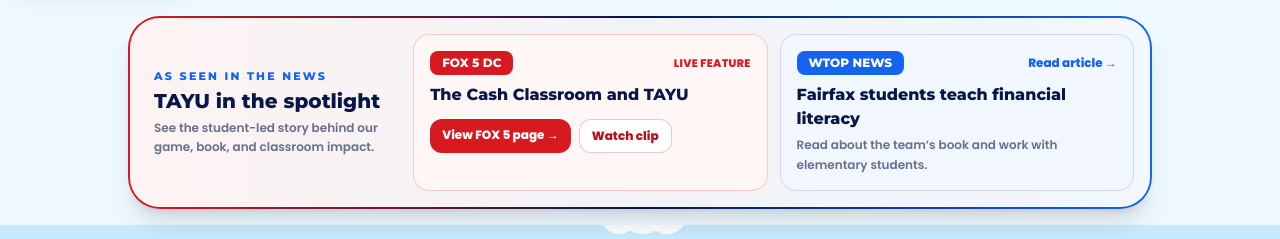
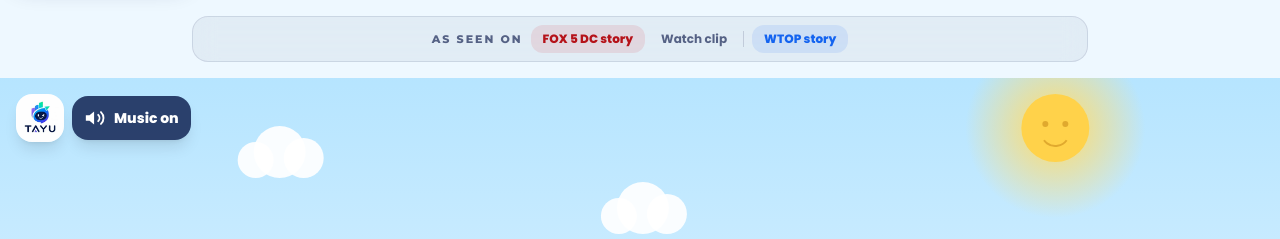
Before and after one commit to dev-rai1/tayu-game, a React (Vite) app in the folder frontend/: page / in a window 1280 px wide. Shown: the top 239 px of the page. Built offline with nearby package versions, Linux system fonts and the light colour scheme; no server answers.

Commit message:
Blend and shorten top media strip

```diff
--- a/frontend/src/components/MediaCoverage.jsx
+++ b/frontend/src/components/MediaCoverage.jsx
@@ -11,35 +11,20 @@ export function MediaCoverage({ compact = false, about = false }) {
   if (compact) {
     return (
       <section className={sectionClass} aria-labelledby={titleId}>
-        <div className="mx-auto max-w-5xl rounded-[2rem] bg-gradient-to-r from-[#d71920] via-navy to-electric p-[2px] shadow-xl">
-          <div className="grid items-stretch gap-3 rounded-[1.85rem] bg-white/95 p-4 backdrop-blur md:grid-cols-[minmax(190px,0.72fr)_1fr_1fr]">
-            <div className="flex flex-col justify-center px-2 text-center md:text-left">
-              <p className="font-display text-[11px] font-extrabold uppercase tracking-[0.2em] text-electric">As seen in the news</p>
-              <h2 id={titleId} className="mt-1 font-display text-xl font-extrabold leading-tight text-navy">TAYU in the spotlight</h2>
-              <p className="mt-1 text-xs font-semibold leading-relaxed text-navy/60">See the student-led story behind our game, book, and classroom impact.</p>
-            </div>
-
-            <div className="rounded-2xl border border-[#d71920]/20 bg-[#fff6f6] p-4 transition hover:-translate-y-0.5 hover:shadow-md">
-              <div className="flex items-center justify-between gap-3">
-                <span className="rounded-lg bg-[#d71920] px-3 py-1 font-display text-xs font-extrabold text-white">FOX 5 DC</span>
-                <span className="text-[11px] font-extrabold uppercase tracking-wide text-[#d71920]">Live feature</span>
-              </div>
-              <p className="mt-2 font-display text-base font-extrabold text-navy">The Cash Classroom and TAYU</p>
-              <div className="mt-3 flex flex-wrap gap-2">
-                <a href={FOX_PAGE_URL} target="_blank" rel="noopener noreferrer" className="rounded-xl bg-[#d71920] px-3 py-2 text-xs font-extrabold text-white transition hover:opacity-90">View FOX 5 page →</a>
-                <a href={FOX_VIDEO_URL} target="_blank" rel="noopener noreferrer" className="rounded-xl border border-[#d71920]/25 bg-white px-3 py-2 text-xs font-extrabold text-[#b51219] transition hover:bg-[#fff0f0]">Watch clip</a>
-              </div>
-            </div>
-
-            <a href={WTOP_URL} target="_blank" rel="noopener noreferrer" className="group rounded-2xl border border-electric/20 bg-[#f2f7ff] p-4 transition hover:-translate-y-0.5 hover:shadow-md">
-              <div className="flex items-center justify-between gap-3">
-                <span className="rounded-lg bg-electric px-3 py-1 font-display text-xs font-extrabold text-white">WTOP NEWS</span>
-                <span className="text-xs font-extrabold text-electric">Read article →</span>
-              </div>
-              <p className="mt-2 font-display text-base font-extrabold text-navy">Fairfax students teach financial literacy</p>
-              <p className="mt-1 text-xs font-semibold leading-relaxed text-navy/60">Read about the team&rsquo;s book and work with elementary students.</p>
-            </a>
-          </div>
+        <div className="mx-auto flex max-w-4xl flex-wrap items-center justify-center gap-2 rounded-2xl border border-navy/10 bg-navy/5 px-3 py-2 backdrop-blur-md">
+          <span id={titleId} className="font-display text-[11px] font-extrabold uppercase tracking-[0.18em] text-navy/65">
+            As seen on
+          </span>
+          <a href={FOX_PAGE_URL} target="_blank" rel="noopener noreferrer" className="rounded-xl bg-[#d71920]/10 px-3 py-1.5 text-xs font-extrabold text-[#b51219] transition hover:bg-[#d71920]/15">
+            FOX 5 DC story
+          </a>
+          <a href={FOX_VIDEO_URL} target="_blank" rel="noopener noreferrer" className="rounded-xl px-2 py-1.5 text-xs font-bold text-navy/65 underline-offset-2 hover:text-navy hover:underline">
+            Watch clip
+          </a>
+          <span className="hidden h-4 w-px bg-navy/15 sm:block" aria-hidden="true" />
+          <a href={WTOP_URL} target="_blank" rel="noopener noreferrer" className="rounded-xl bg-electric/10 px-3 py-1.5 text-xs font-extrabold text-electric transition hover:bg-electric/15">
+            WTOP story
+          </a>
         </div>
       </section>
     )
```
